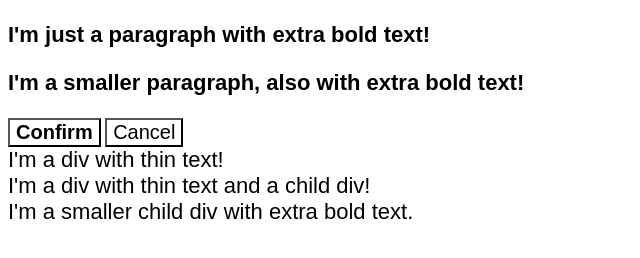
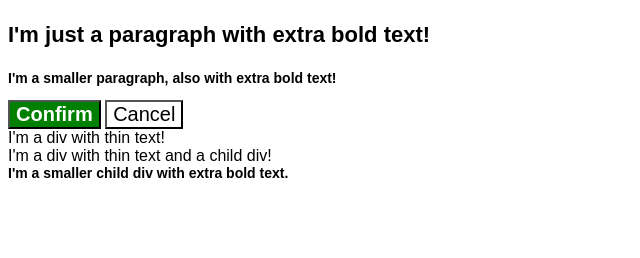
Before and after one commit to kgpolte/css-foundations, a plain HTML site: page 06-cascade-fix/index.html in a window 1280 px wide. Shown: the whole page, without its empty margins (0-640 px from the left). Drawn offline with Linux system fonts and the light colour scheme.

Commit message:
Fix Part 6 styles

```diff
--- a/06-cascade-fix/style.css
+++ b/06-cascade-fix/style.css
@@ -8,16 +8,16 @@ body{
   font-weight: 800;
 }
 
+.para {
+  font-size: 22px;
+}
+
 .small-para {
   font-size: 14px;
   font-weight: 800;
 }
 
-.para {
-  font-size: 22px;
-}
-
-.confirm {
+.button.confirm {
   background: green;
   color: white;
   font-weight: bold;
@@ -29,13 +29,13 @@ body{
   font-size: 20px;
 }
 
-.child {
+.text .child {
   color: rgb(0, 0, 0);
   font-weight: 800;
   font-size: 14px;
 }
 
-div.text {
+div .text {
   color: rgb(0, 0, 0);
   font-size: 22px;
   font-weight: 100;
```
